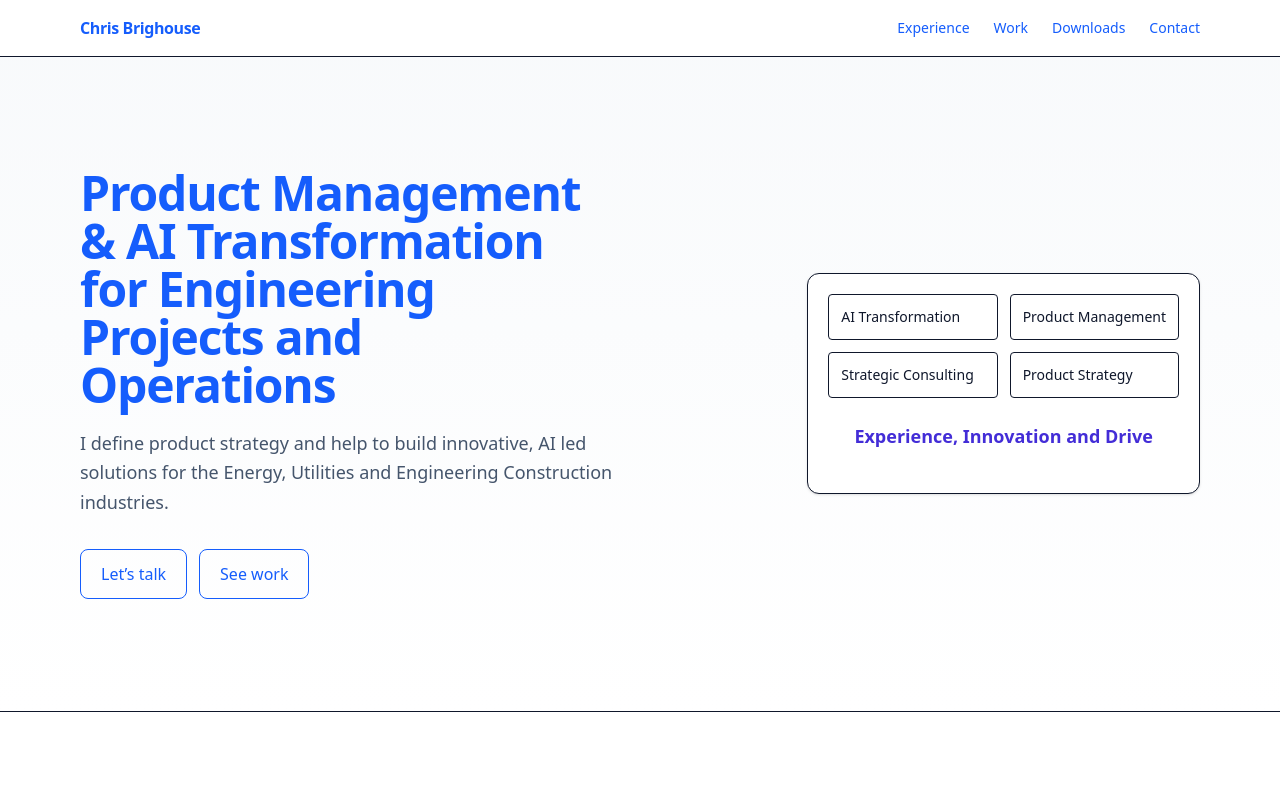
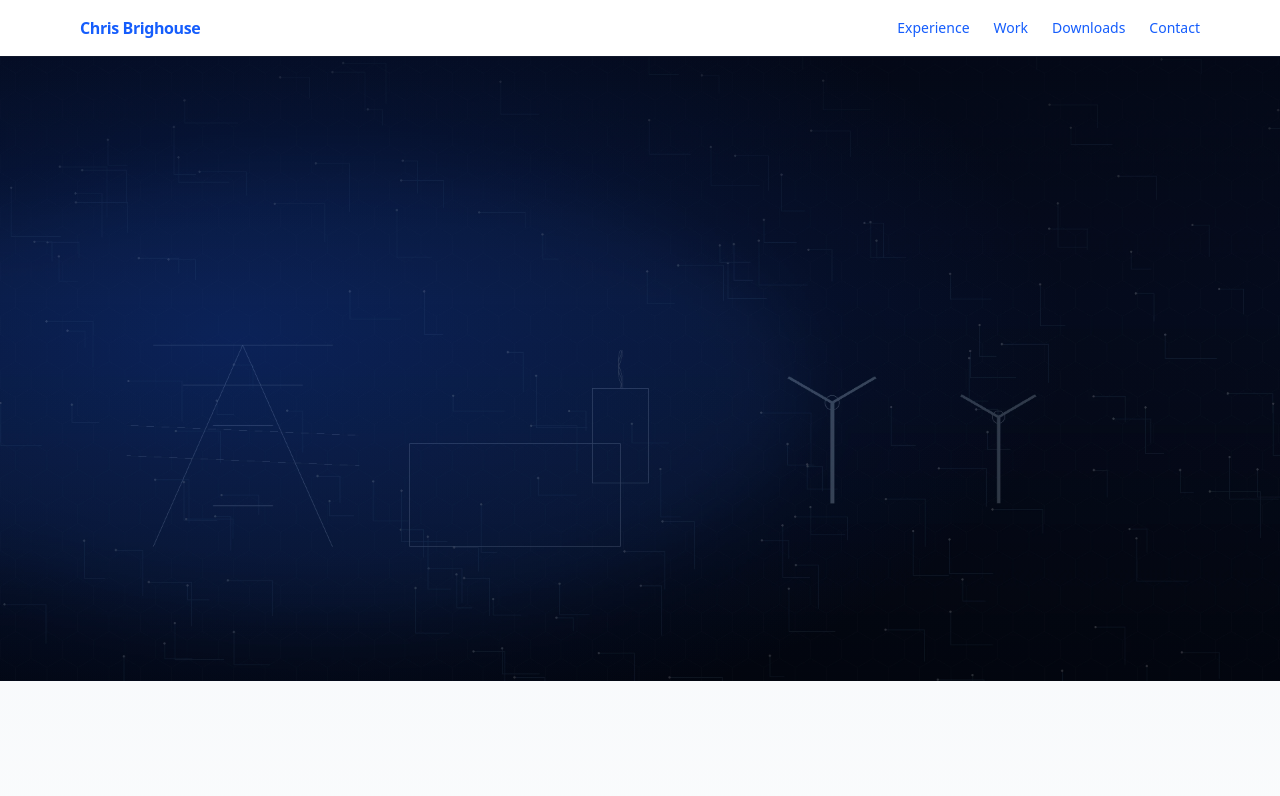
Before and after one commit to ChrisTheBruce/cb-site, a React (Vite) app: page / in a window 1280 px wide. Shown: the top 796 px of the page. Built offline with nearby package versions, Linux system fonts and the light colour scheme.

Commit message:
homehero

```diff
--- a/App.jsx
+++ b/App.jsx
@@ -7,13 +7,14 @@ import Downloads from './components/Downloads'
 import Footer from './components/Footer'
 import Experience from './components/Experience'
 import Contact from './components/Contact'
-
+import HomeHero from './components/HomeHero/HomeHero'
 
 function App() {
   return (
     <>
       <Navbar />
       <main id="main">
+        <HomeHero />
         <Hero />
         <Work />
         <Downloads />
--- /dev/null
+++ b/components/HomeHero/HomeHero.module.css
@@ -0,0 +1,48 @@
+/* components/HomeHero/HomeHero.module.css */
+.hero {
+  position: relative;
+  isolation: isolate;                 /* keeps overlay effects scoped */
+  min-height: clamp(60vh, 78vh, 92vh);
+  display: grid;
+  align-items: center;
+  /* Background: mobile first */
+  background-image:
+    linear-gradient(180deg, rgba(4,10,25,.65), rgba(4,10,25,.35)),
+    url('/hero-mobile.webp');
+  background-size: cover;
+  background-position: 50% 35%;
+  background-repeat: no-repeat;
+  /* Performance hints */
+  content-visibility: auto;
+  will-change: transform;
+}
+
+@media (min-width: 900px) {
+  .hero {
+    background-image:
+      linear-gradient(180deg, rgba(4,10,25,.60), rgba(4,10,25,.25)),
+      url('/hero-desktop.webp');
+    background-position: 40% 30%;
+  }
+}
+
+/* Optional: ultra-wide tweak to keep subject matter left-biased behind your text */
+@media (min-aspect-ratio: 16/9) and (min-width: 1400px) {
+  .hero { background-position: 30% 35%; }
+}
+
+/* An extra translucent overlay you can fine-tune for text contrast */
+.overlay {
+  position: absolute;
+  inset: 0;
+  background: radial-gradient(1200px 600px at 18% 45%, rgba(20,80,220,.25), transparent 70%),
+              linear-gradient(180deg, rgba(0,0,0,.25), rgba(0,0,0,.0) 40%, rgba(0,0,0,.35));
+  pointer-events: none;
+  z-index: -1; /* still below content thanks to isolation above */
+}
+
+.content {
+  position: relative;
+  z-index: 1;
+  padding: clamp(16px, 3vw, 48px);
+}
--- /dev/null
+++ b/components/HomeHero/HomeHero.tsx
@@ -0,0 +1,14 @@
+// components/HomeHero.tsx
+import styles from './HomeHero.module.css';
+
+export default function HomeHero() {
+  return (
+    <section className={styles.hero}>
+      <div className={styles.overlay}/>
+      {/* Your existing header content */}
+      <div className={styles.content}>
+        {/* keep your existing H1, buttons, etc. */}
+      </div>
+    </section>
+  );
+}
```
Also changed, not shown: public/hero-desktop.webp (added), public/hero-mobile.webp (added).
